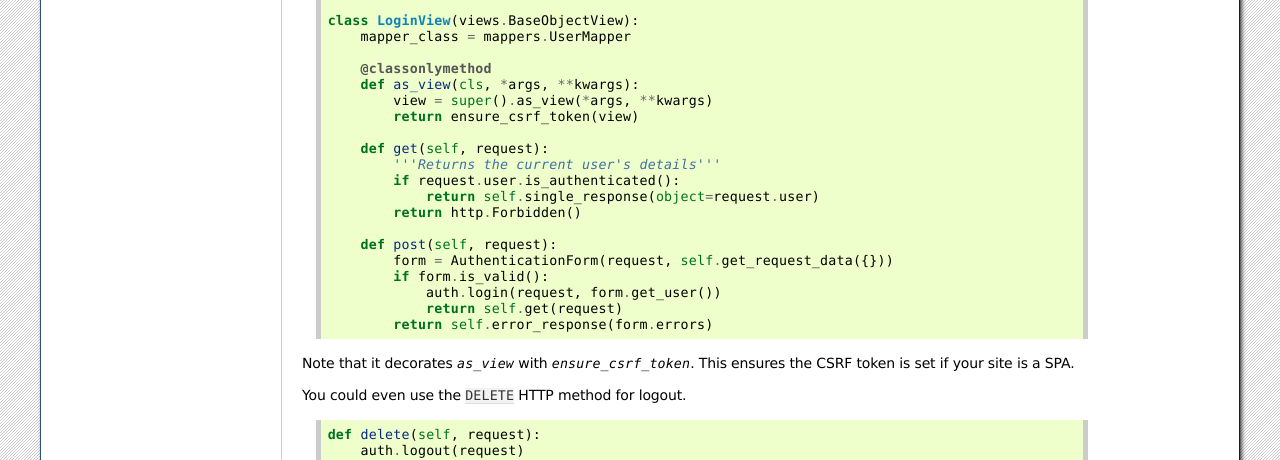
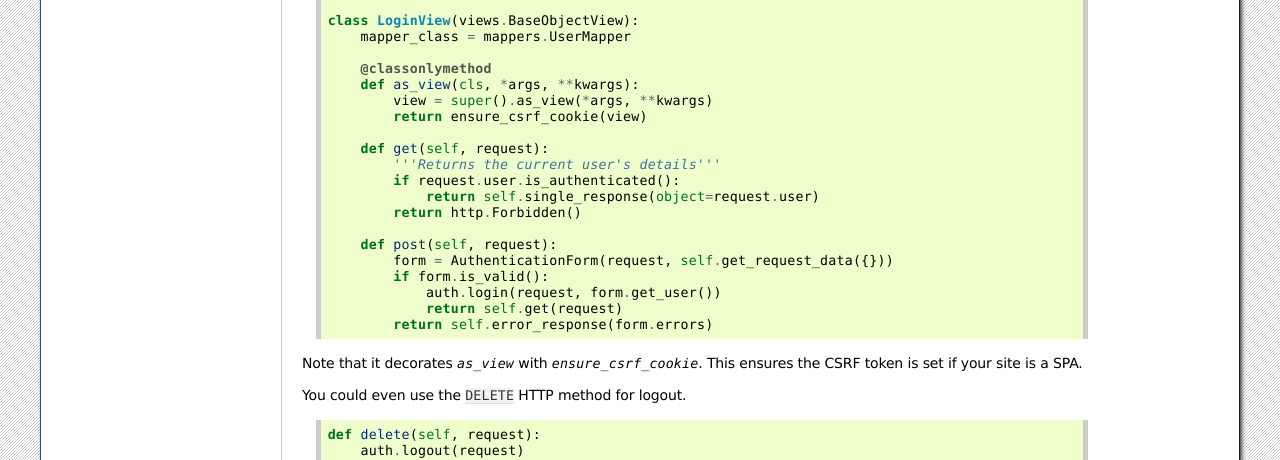
Before and after one commit to funkybob/django-nap, a Sphinx documentation site: the page built from docs/examples.rst, in a window 1280 px wide. Shown: the part 1516-1976 px from the top of the page. Built offline with Sphinx 7.4.7, drawn with Linux system fonts in a browser that asks for light colours.

Commit message:
Correct example docs

```diff
--- a/docs/examples.rst
+++ b/docs/examples.rst
@@ -110,7 +110,7 @@ Login endpoint:
         @classonlymethod
         def as_view(cls, *args, **kwargs):
             view = super().as_view(*args, **kwargs)
-            return ensure_csrf_token(view)
+            return ensure_csrf_cookie(view)
 
         def get(self, request):
             '''Returns the current user's details'''
@@ -126,7 +126,7 @@ Login endpoint:
             return self.error_response(form.errors)
 
 
-Note that it decorates `as_view` with `ensure_csrf_token`.  This ensures the
+Note that it decorates `as_view` with `ensure_csrf_cookie`.  This ensures the
 CSRF token is set if your site is a SPA.
 
 You could even use the ``DELETE`` HTTP method for logout.
```
